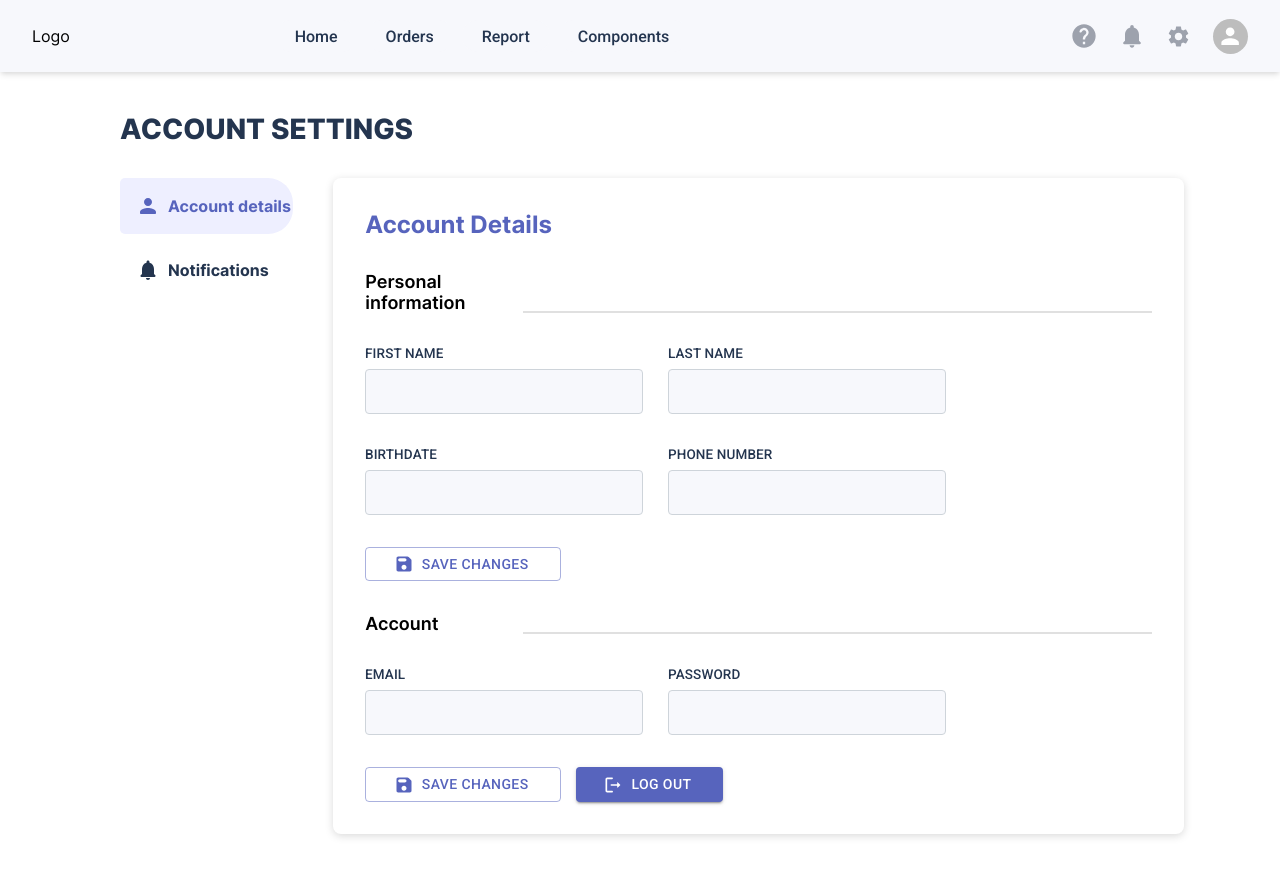
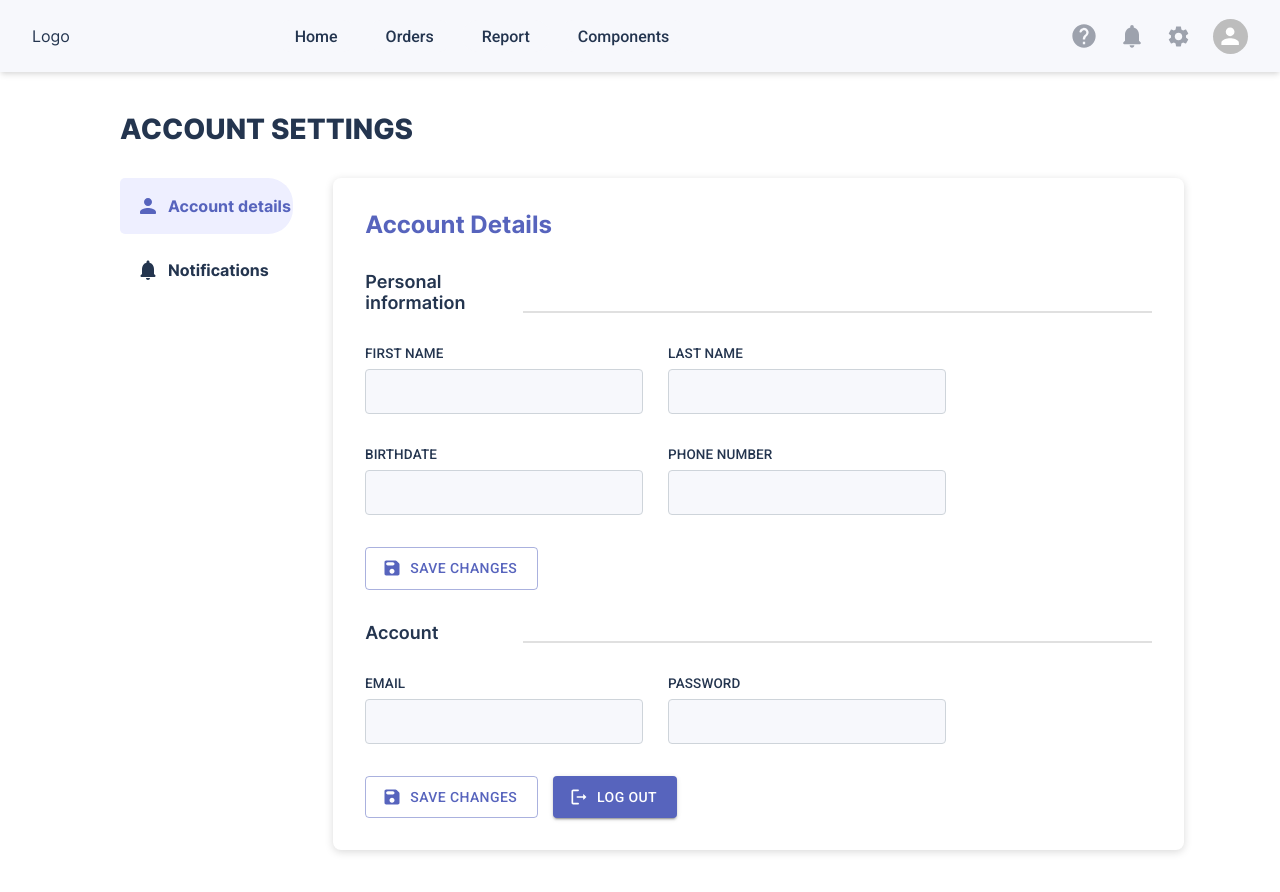
Before and after one commit to kihku/formee-frontend, a React (Create React App) app: page /settings in a window 1280 px wide. Shown: the top 892 px of the page. Built offline with nearby package versions, Linux system fonts and the light colour scheme.

Commit message:
transition + routing + layout wrapper

```diff
--- a/src/App.css
+++ b/src/App.css
@@ -1,40 +1,5 @@
 .base-layout {
   min-height: 100vh;
-  position: relative;
   color: #24354F;
+  font-family: Inter;
 }
-
-.App-logo {
-  height: 40vmin;
-  pointer-events: none;
-}
-
-@media (prefers-reduced-motion: no-preference) {
-  .App-logo {
-    animation: App-logo-spin infinite 20s linear;
-  }
-}
-
-.App-header {
-  background-color: #282c34;
-  min-height: 100vh;
-  display: flex;
-  flex-direction: column;
-  align-items: center;
-  justify-content: center;
-  font-size: calc(10px + 2vmin);
-  color: white;
-}
-
-.App-link {
-  color: #61dafb;
-}
-
-@keyframes App-logo-spin {
-  from {
-    transform: rotate(0deg);
-  }
-  to {
-    transform: rotate(360deg);
-  }
-}
--- a/src/App.tsx
+++ b/src/App.tsx
@@ -1,21 +1,27 @@
+import { Fade } from "@mui/material";
 import { Layout } from "components/Layout";
-import ComponentsPage from "pages/components";
-import GeneralErrorPage from "pages/generalError";
 import LoginPage from "pages/login";
-import SettingsPage from "pages/settings";
+import { Suspense } from "react";
 import { Route, Routes } from "react-router-dom";
+import { PUBLIC_ROUTES } from "routes/routes";
 import "./App.css";
 
 function App() {
   return (
-    //<Layout>
-      <Routes>
-        <Route path="/components" element={<ComponentsPage />} />
-        <Route path="/settings" element={<SettingsPage />} />
-        <Route path="/login" element={<LoginPage />} />
-        <Route path="/generalError" element={<GeneralErrorPage/>}/>
-      </Routes>
-    //</Layout>
+    <Suspense fallback={null}>
+      <Fade in>
+        <div className="base-layout">
+          <Routes>
+            <Route path="/login" element={<LoginPage />} />
+            {PUBLIC_ROUTES.map((page, key) => {
+              return (
+                <Route key={key} path={page.path} element={<Layout title={page.title}>{page.component}</Layout>} />
+              );
+            })}
+          </Routes>
+        </div>
+      </Fade>
+    </Suspense>
   );
 }
 
--- a/src/components/CustomButton/index.tsx
+++ b/src/components/CustomButton/index.tsx
@@ -21,13 +21,8 @@ export const CustomButton = ({ text, link, color, startIcon, endIcon, type, hand
   };
 
   const buttonStyle = {
-    // ":hover": {
-    //   backgroundColor: color ? (isType("outlined") ? COLORS.background : color) : COLORS.primary,
-    //   color: "white",
-    // },
-    paddingX: "4%",
-    paddingY: "0.5%",
-    // backgroundColor: color ? (isType("outlined") ? COLORS.background : color) : COLORS.primary,
+    paddingX: 2.5,
+    paddingY: 1,
     borderRadius: isType("rounded") ? 10 : 1,
   };
 
--- a/src/components/Layout/index.tsx
+++ b/src/components/Layout/index.tsx
@@ -1,5 +1,5 @@
 import { ReactNode, useEffect } from "react";
-import { Footer } from "./Footer";
+import CommonUtils from "utils/commonUtils";
 import { Header } from "./Header";
 
 interface LayoutProps {
@@ -7,11 +7,15 @@ interface LayoutProps {
   title?: string;
 }
 
-export const Layout = ({ children, title = "FORMEE" }: LayoutProps) => {
+export const Layout = ({ children, title }: LayoutProps) => {
   useEffect(() => {
+    CommonUtils.setPageTitle(String(title));
     // eslint-disable-next-line no-restricted-globals
-    screen.orientation.lock("portrait");
-  }, []);
+    screen.orientation.lock("portrait").then(
+      success => {},
+      fail => {},
+    );
+  }, [title]);
 
   return (
     <div>
@@ -19,22 +23,20 @@ export const Layout = ({ children, title = "FORMEE" }: LayoutProps) => {
         <title>{title}</title>
         <meta charSet="utf-8" />
         <meta name="viewport" content="initial-scale=1.0, width=device-width" />
-        <meta name="description" content="Formee" />
+        <meta name="description" content="FORMEE" />
         {/* <meta name="image" content="/assets/general/web-thumbnail.png" /> */}
 
         <meta property="og:title" content="FORMEE" key="ogtitle" />
-        <meta property="og:description" content="Formee" key="ogdesc" />
+        <meta property="og:description" content="FORMEE" key="ogdesc" />
         {/* <meta property="og:image" content="/assets/general/web-thumbnail.png" key="ogimg" /> */}
         <link rel="icon" href="/favicon.ico" />
       </head>
-      <div className="base-layout">
+      <div>
         <div>
           <Header />
         </div>
-        <div >{children}</div>
-        <div>
-          {/* <Footer /> */}
-        </div>
+        <div>{children}</div>
+        <div>{/* <Footer /> */}</div>
       </div>
     </div>
   );
--- a/src/pages/settings/account.tsx
+++ b/src/pages/settings/account.tsx
@@ -1,10 +1,15 @@
-import { Box, Divider, Grid } from "@mui/material";
+import { Box, Divider, Fade, Grid } from "@mui/material";
 import { CustomButton } from "components/CustomButton";
 import { CustomTextField } from "components/CustomTextField";
 import { COLORS } from "styles";
 
-function AccountSettings() {
+interface AccountSettingsProps {
+  tab: string;
+}
+
+function AccountSettings(props: AccountSettingsProps) {
   return (
+    <Fade in={props.tab === "account"}>
       <Box>
         <Box sx={{ fontWeight: 700, color: COLORS.primary, fontSize: "24px", marginBottom: 4 }}>Account Details</Box>
         <Box sx={{ marginBottom: 4 }}>
@@ -64,6 +69,7 @@ function AccountSettings() {
           </Grid>
         </Box>
       </Box>
+    </Fade>
   );
 }
 
--- a/src/pages/settings/index.tsx
+++ b/src/pages/settings/index.tsx
@@ -1,7 +1,6 @@
 import { Box, Grid } from "@mui/material";
 import { CustomBackgroundCard } from "components/CustomBackgroundCard";
 import { CustomIcon, IconType } from "components/CustomIcon";
-import { Header } from "components/Layout/Header";
 import { CustomOption } from "models/customOption";
 import { useState } from "react";
 import { COLORS } from "styles";
@@ -11,11 +10,24 @@ import NotificationSettings from "./notification";
 function SettingsPage() {
   const [chosenTab, setChosenTab] = useState("account");
 
+  const settingOptions: CustomOption[] = [
+    { title: "Account details", value: "account", icon: "person", component: <AccountSettings tab={chosenTab} /> },
+    {
+      title: "Notifications",
+      value: "notification",
+      icon: "notification",
+      component: <NotificationSettings tab={chosenTab} />,
+    },
+  ];
+
   return (
     <Box>
-      <Header />
       <Grid container sx={{ marginTop: 5, marginBottom: 8, paddingX: 15 }}>
-        <Grid item xs={12} sx={{ fontWeight: 800, fontSize: "28px", textAlign: "start", marginBottom: 4, color: COLORS.text }}>
+        <Grid
+          item
+          xs={12}
+          sx={{ fontWeight: 800, fontSize: "28px", textAlign: "start", marginBottom: 4, color: COLORS.text }}
+        >
           ACCOUNT SETTINGS
         </Grid>
         <Grid item xs={2} sx={{ display: "flex", flexDirection: "column", cursor: "pointer" }}>
@@ -39,6 +51,7 @@ function SettingsPage() {
                   justifyContent: "start",
                   alignItems: "center",
                   gap: 1,
+                  transition: "all 0.15s ease",
                   ":hover": {
                     backgroundColor: COLORS.background,
                   },
@@ -65,8 +78,3 @@ function SettingsPage() {
 }
 
 export default SettingsPage;
-
-export const settingOptions: CustomOption[] = [
-  { title: "Account details", value: "account", icon: "person", component: <AccountSettings /> },
-  { title: "Notifications", value: "notification", icon: "notification", component: <NotificationSettings /> },
-];
--- a/src/pages/settings/notification.tsx
+++ b/src/pages/settings/notification.tsx
@@ -1,15 +1,23 @@
-import { Box, Divider, Grid, InputLabel } from "@mui/material";
+import { Box, Divider, Fade, Grid, InputLabel } from "@mui/material";
 import { CustomSwitch } from "components/CustomSwitch";
 import { COLORS } from "styles";
 
-function NotificationSettings() {
+interface NotificationSettingsProps {
+  tab: string;
+}
+
+function NotificationSettings(props: NotificationSettingsProps) {
   return (
+    <Fade in={props.tab === "notification"}>
       <Box>
         <Box sx={{ fontWeight: 700, color: COLORS.primary, fontSize: "24px", marginBottom: 4 }}>Notifications</Box>
         <Box>
           <Grid container>
             <Grid item xs={4}>
-            <InputLabel shrink sx={{ color: "#24354f", fontSize: "18px", fontWeight: 500, textTransform: "uppercase" }}>
+              <InputLabel
+                shrink
+                sx={{ color: "#24354f", fontSize: "18px", fontWeight: 500, textTransform: "uppercase" }}
+              >
                 Notification type
               </InputLabel>
             </Grid>
@@ -75,6 +83,7 @@ function NotificationSettings() {
           </Grid>
         </Box>
       </Box>
+    </Fade>
   );
 }
 
--- /dev/null
+++ b/src/routes/routes.tsx
@@ -0,0 +1,20 @@
+import { lazy } from "react";
+
+// lazy loading
+const ComponentsPage = lazy(() => import("pages/components"));
+const SettingsPage = lazy(() => import("pages/settings"));
+const GeneralErrorPage = lazy(() => import("pages/generalError"));
+
+export interface RouteProps {
+  title: string;
+  component: any;
+  path: string;
+}
+
+export const PRIVATE_ROUTES: RouteProps[] = [];
+
+export const PUBLIC_ROUTES: RouteProps[] = [
+  { title: "Components", component: <ComponentsPage />, path: "/components" },
+  { title: "Settings", component: <SettingsPage />, path: "/settings" },
+  { title: "404 Not Found", component: <GeneralErrorPage />, path: "/error" },
+];
--- /dev/null
+++ b/src/utils/commonUtils.tsx
@@ -0,0 +1,5 @@
+export default class CommonUtils {
+  static setPageTitle(title: string) {
+    document.title = title.toLowerCase().charAt(0).toUpperCase() + title.toLowerCase().slice(1);
+  }
+}
```
Also changed, not shown: src/components/Layout/Header/index.tsx (+5 -8 lines), src/routes/rootRouter.tsx (deleted, +0 -9 lines). Lines whose indentation alone changed are shown as unchanged.
